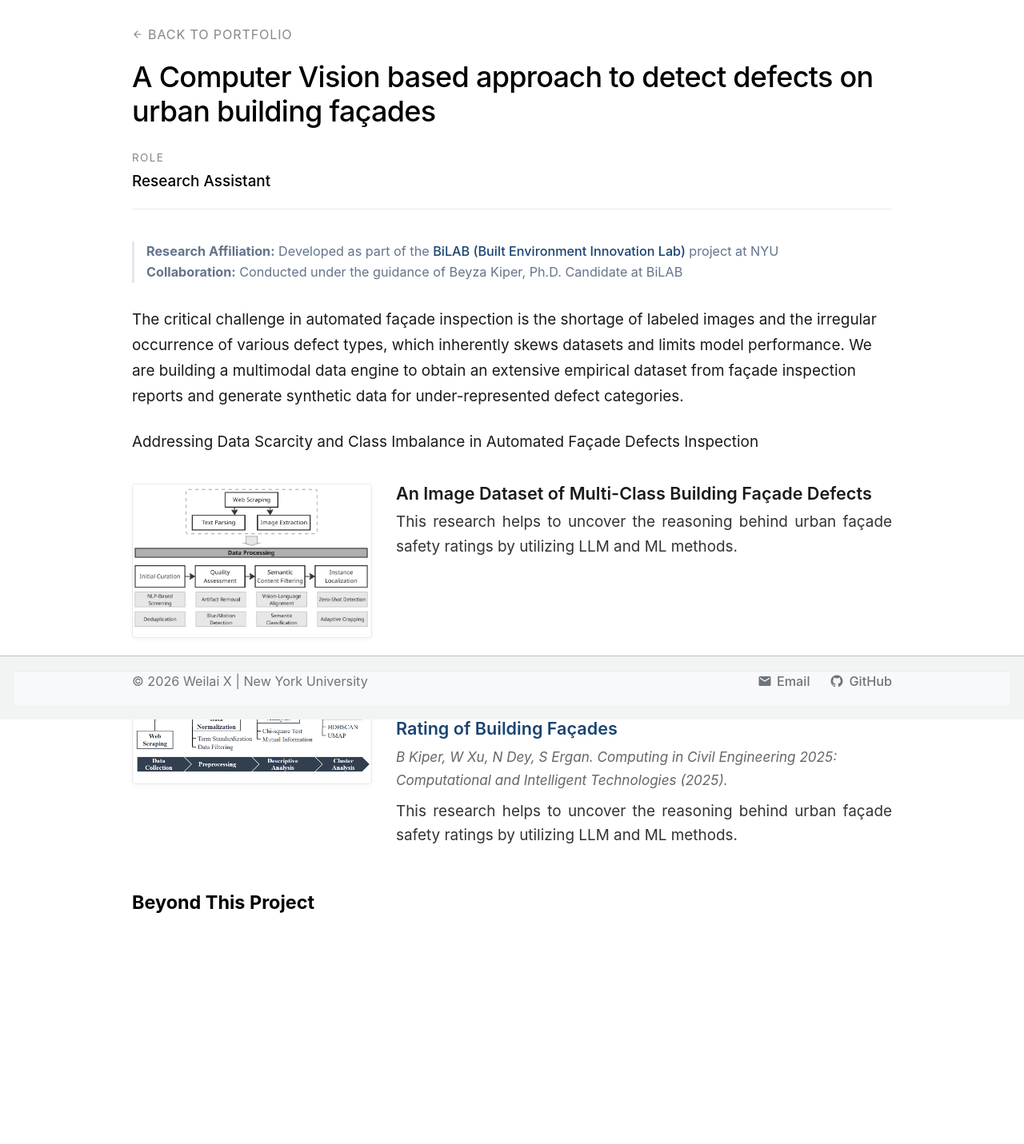
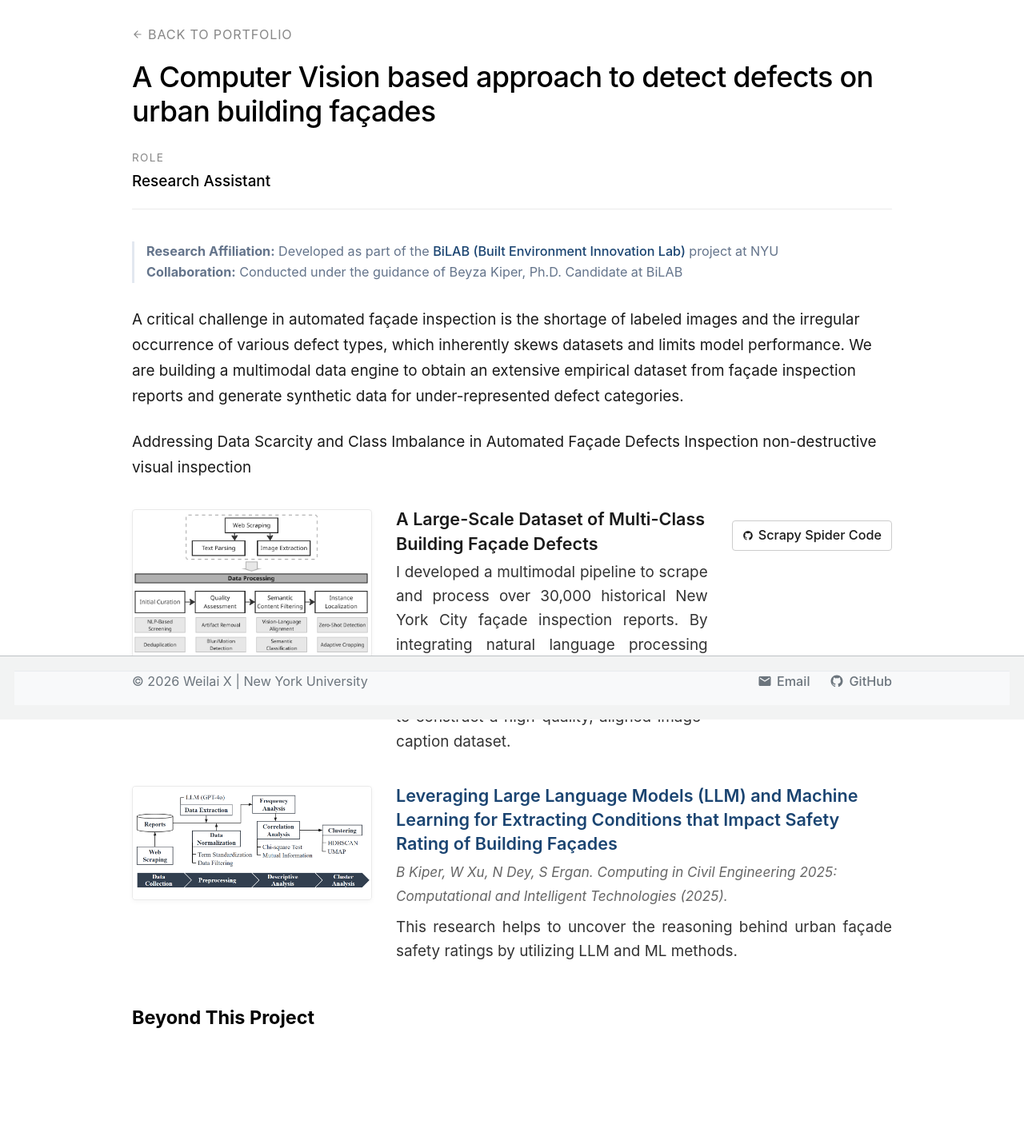
Before and after one commit to Seab0t/Seab0t.github.io, a Jekyll site: the page built from _portfolio/portfolio-facade.md, in a window 1280 px wide. Shown: the whole page at 80% size. Built offline with Jekyll 4.4.1, drawn with Linux system fonts in a browser that asks for light colours; a script bundle is joined from its source files by our own code; library files that are not in the unit come from our copies; before the commit the page ends 1287 px from its top, so only the background shows below that.

Commit message:
update facade

```diff
--- a/_portfolio/portfolio-facade.md
+++ b/_portfolio/portfolio-facade.md
@@ -17,9 +17,9 @@ gallery_description: The critical challenge in automated façade inspection is t
   <strong>Collaboration:</strong> Conducted under the guidance of Beyza Kiper, Ph.D. Candidate at BiLAB
 </div>
 
-The critical challenge in automated façade inspection is the shortage of labeled images and the irregular occurrence of various defect types, which inherently skews datasets and limits model performance. We are building a multimodal data engine to obtain an extensive empirical dataset from façade inspection reports and generate synthetic data for under-represented defect categories.
+A critical challenge in automated façade inspection is the shortage of labeled images and the irregular occurrence of various defect types, which inherently skews datasets and limits model performance. We are building a multimodal data engine to obtain an extensive empirical dataset from façade inspection reports and generate synthetic data for under-represented defect categories.
 
-Addressing Data Scarcity and Class Imbalance in Automated Façade Defects Inspection
+Addressing Data Scarcity and Class Imbalance in Automated Façade Defects Inspection non-destructive visual inspection
 
 
 <div class="subproject-list">
@@ -32,10 +32,16 @@ Addressing Data Scarcity and Class Imbalance in Automated Façade Defects Inspec
 
     <div class="subproject-text-content">
       <h4 class="subproject-title">
-        An Image Dataset of Multi-Class Building Façade Defects
+        A Large-Scale Dataset of Multi-Class Building Façade Defects
       </h4>
-      <p class="subproject-desc">This research helps to uncover the reasoning behind urban façade safety ratings by utilizing LLM and ML methods.</p>
+      <p class="subproject-desc">I developed a multimodal pipeline to scrape and process over 30,000 historical New York City façade inspection reports. By integrating natural language processing and vision-language models, this framework cleanses chaotic archival PDFs to construct a high-quality, aligned image-caption dataset.</p>
     </div>
+    <div style="margin-top: 14px;">
+        <a href="https://github.com/Seab0t/DOB-FISP-Reports" target="_blank" style="display: inline-flex; align-items: center; gap: 6px; font-size: 0.9rem; font-weight: 500; color: #1a1a1a; text-decoration: none; border: 1px solid #ccc; padding: 4px 12px; border-radius: 4px; transition: all 0.2s;" onmouseover="this.style.borderColor='#000'; this.style.backgroundColor='#f9f9f9'" onmouseout="this.style.borderColor='#ccc'; this.style.backgroundColor='transparent'">
+          <svg style="width:14px; height:14px; fill:currentColor;" viewBox="0 0 24 24"><path d="M12 2C6.477 2 2 6.477 2 12c0 4.42 2.865 8.166 6.839 9.489.5.092.682-.217.682-.482 0-.237-.008-.866-.013-1.7-2.782.603-3.369-1.34-3.369-1.34-.454-1.156-1.11-1.462-1.11-1.462-.908-.62.069-.608.069-.608 1.003.07 1.531 1.03 1.531 1.03.892 1.529 2.341 1.087 2.91.831.092-.646.35-1.086.636-1.336-2.22-.253-4.555-1.11-4.555-4.943 0-1.091.39-1.984 1.03-2.682-.103-.253-.447-1.27.098-2.646 0 0 .84-.269 2.75 1.025A9.578 9.578 0 0112 6.836c.85.004 1.705.114 2.504.336 1.909-1.294 2.747-1.025 2.747-1.025.546 1.376.202 2.394.1 2.646.64.699 1.026 1.591 1.026 2.682 0 3.841-2.337 4.687-4.565 4.935.359.309.678.919.678 1.852 0 1.336-.012 2.415-.012 2.743 0 .267.18.578.688.48C19.138 20.161 22 16.416 22 12c0-5.523-4.477-10-10-10z"/></svg>
+          Scrapy Spider Code
+        </a>
+      </div>
   </div>
 
 <div class="subproject-row">
```
